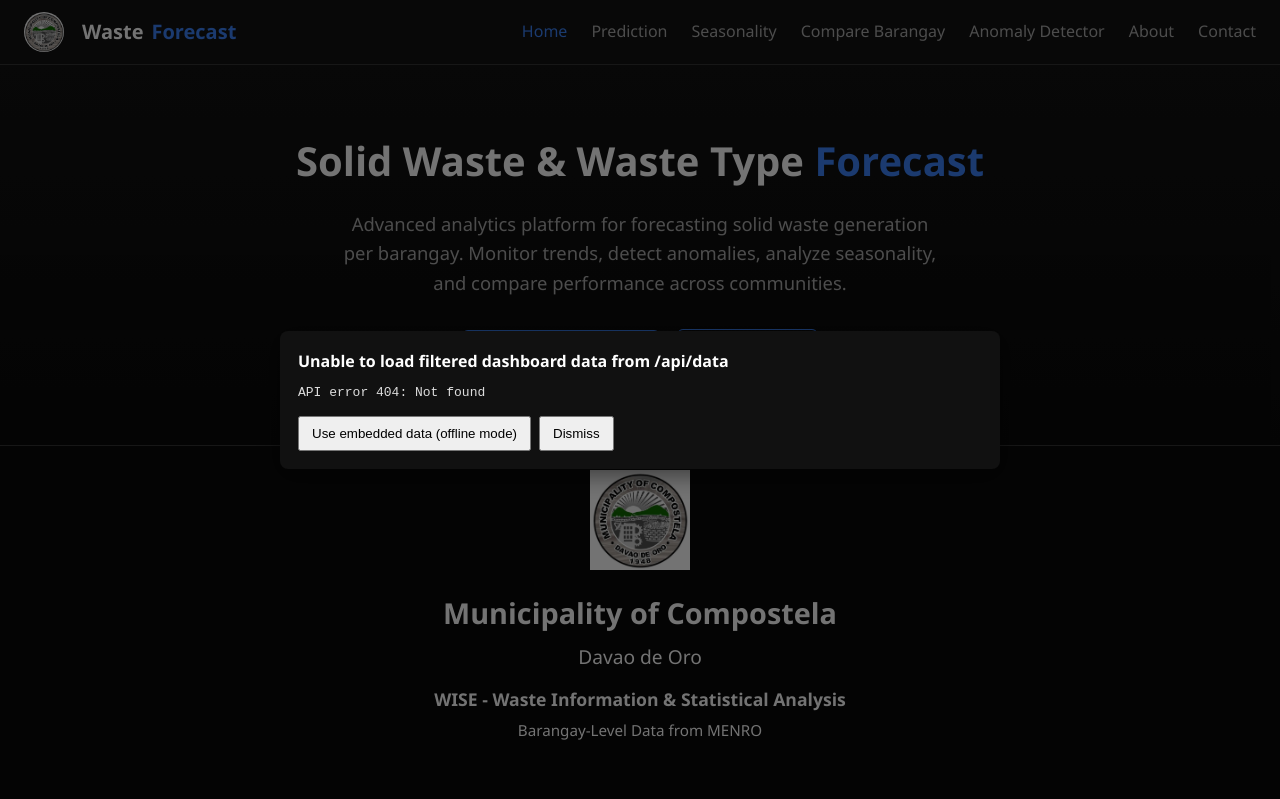
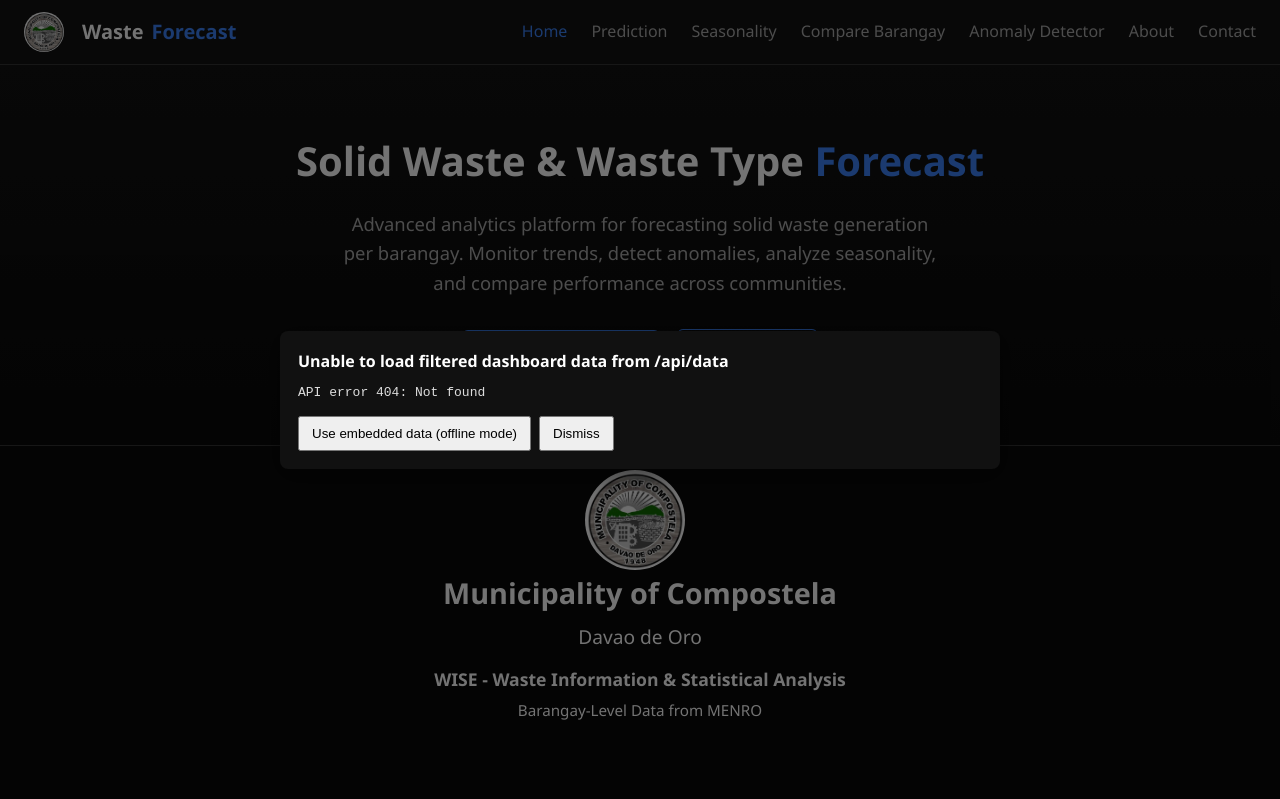
Before and after one commit to gibeonpacudan-star/wise-waste-dashboard, a website: page index.html in a window 1280 px wide. Shown: the top 799 px of the page. Drawn offline with Linux system fonts and the light colour scheme; no server answers.

Commit message:
Update index.html

```diff
--- a/index.html
+++ b/index.html
@@ -36,7 +36,7 @@
 
     <!-- ADDED MUNICIPALITY LOGO AND TITLE -->
     <div style="text-align: center; margin-bottom: 2rem;">
-      <img src="logo.jpg" alt="Municipality of Compostela Logo" style="height: 100px; width: 100px; object-fit: contain; margin-bottom: 0.75rem;">
+     <img src="logo.jpg" alt="Municipality of Compostela Logo" style="height: 100px; width: 100px; object-fit: contain; border-radius: 50%; vertical-align: middle; margin-right: 10px;">
       <h2 style="margin: 0; font-size: 1.8rem;">Municipality of Compostela</h2>
       <h3 style="margin: 0.4rem 0 0; font-size: 1.2rem; font-weight: 500;">Davao de Oro</h3>
       <p style="margin: 0.75rem 0 0; font-size: 1.1rem; font-weight: 600;">
```
